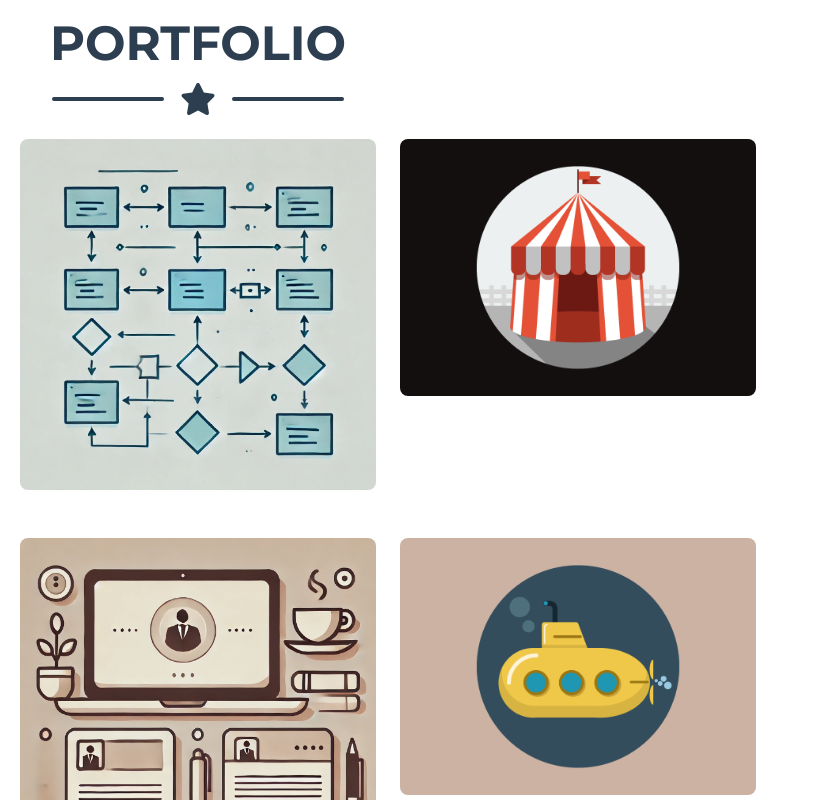
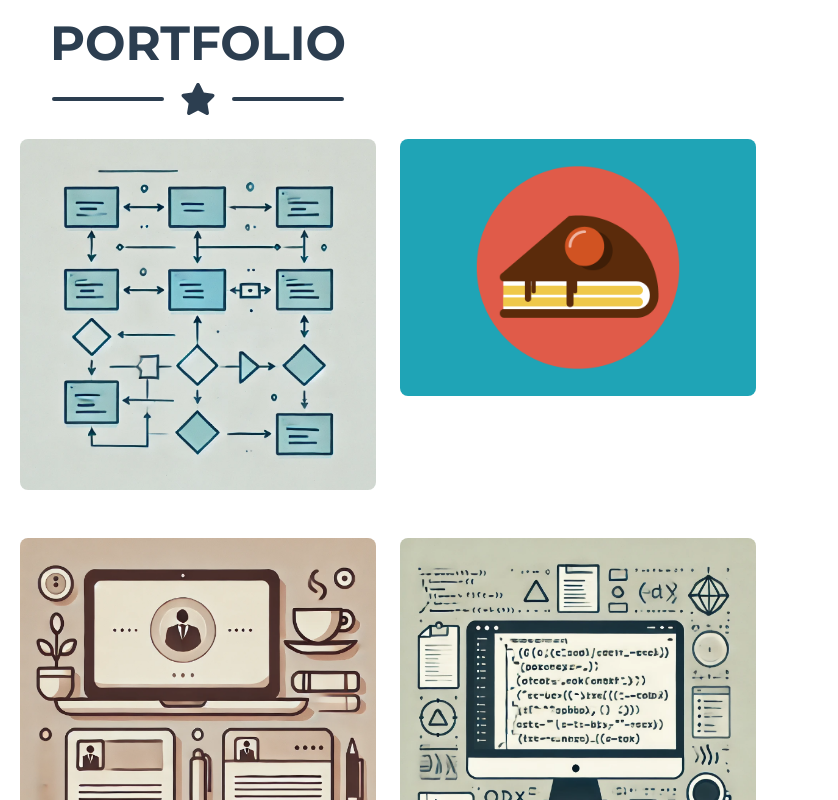
Before and after one commit to sj5black/sj5black, a plain HTML site: page index.html in a window 1280 px wide. Shown: the part 840-1640 px from the top of the page, 442-1280 px from the left. Drawn offline with nearby package versions, Linux system fonts and the light colour scheme.

Commit message:
change img

```diff
--- a/index.html
+++ b/index.html
@@ -95,7 +95,7 @@ opacity: 0.65;
                         <div class="portfolio-item-caption d-flex align-items-center justify-content-center h-100 w-100">
                             <div class="portfolio-item-caption-content text-center text-white"><svg class="svg-inline--fa fa-plus fa-3x" aria-hidden="true" focusable="false" data-prefix="fas" data-icon="plus" role="img" xmlns="http://www.w3.org/2000/svg" viewBox="0 0 448 512" data-fa-i2svg=""><path fill="currentColor" d="M240 80c0-17.7-14.3-32-32-32s-32 14.3-32 32V224H32c-17.7 0-32 14.3-32 32s14.3 32 32 32H176V432c0 17.7 14.3 32 32 32s32-14.3 32-32V288H384c17.7 0 32-14.3 32-32s-14.3-32-32-32H240V80z"></path></svg><!-- <i class="fas fa-plus fa-3x"></i> Font Awesome fontawesome.com --></div>
                         </div>
-                        <img class="img-fluid" src="assets/img/portfolio/circus.png" alt="...">
+                        <img class="img-fluid" src="assets/img/portfolio/cake.png" alt="...">
                     </div>
                 </div>
                 <!-- Portfolio Item 4-->
@@ -122,7 +122,7 @@ opacity: 0.65;
                         <div class="portfolio-item-caption d-flex align-items-center justify-content-center h-100 w-100">
                             <div class="portfolio-item-caption-content text-center text-white"><svg class="svg-inline--fa fa-plus fa-3x" aria-hidden="true" focusable="false" data-prefix="fas" data-icon="plus" role="img" xmlns="http://www.w3.org/2000/svg" viewBox="0 0 448 512" data-fa-i2svg=""><path fill="currentColor" d="M240 80c0-17.7-14.3-32-32-32s-32 14.3-32 32V224H32c-17.7 0-32 14.3-32 32s14.3 32 32 32H176V432c0 17.7 14.3 32 32 32s32-14.3 32-32V288H384c17.7 0 32-14.3 32-32s-14.3-32-32-32H240V80z"></path></svg><!-- <i class="fas fa-plus fa-3x"></i> Font Awesome fontawesome.com --></div>
                         </div>
-                        <img class="img-fluid" src="assets/img/portfolio/submarine.png" alt="...">
+                        <img class="img-fluid" src="assets/img/portfolio/PCCP.png" alt="...">
                     </div>
                 </div>
             </div>
@@ -348,7 +348,7 @@ opacity: 0.65;
                                 </div>
                                 <!-- Portfolio Modal - Image-->
                                 <a href="https://school.programmers.co.kr/" target="_blank">
-                                    <img class="img-fluid rounded mb-5" src="assets/img/portfolio/circus.png" alt="...">
+                                    <img class="img-fluid rounded mb-5" src="assets/img/portfolio/cake.png" alt="...">
                                 </a>
                                 <!-- Portfolio Modal - Text-->
                                 <p class="mb-4">Lorem ipsum dolor sit amet, consectetur adipisicing elit. Mollitia neque assumenda ipsam nihil, molestias magnam, recusandae quos quis inventore quisquam velit asperiores, vitae? Reprehenderit soluta, eos quod consequuntur itaque. Nam.</p>
@@ -449,7 +449,7 @@ opacity: 0.65;
                                     <div class="divider-custom-line"></div>
                                 </div>
                                 <!-- Portfolio Modal - Image-->
-                                <img class="img-fluid rounded mb-5" src="assets/img/portfolio/submarine.png" alt="...">
+                                <img class="img-fluid rounded mb-5" src="assets/img/portfolio/PCCP.png" alt="...">
                                 <!-- Portfolio Modal - Text-->
                                 <p class="mb-4">Lorem ipsum dolor sit amet, consectetur adipisicing elit. Mollitia neque assumenda ipsam nihil, molestias magnam, recusandae quos quis inventore quisquam velit asperiores, vitae? Reprehenderit soluta, eos quod consequuntur itaque. Nam.</p>
                                 <button class="btn btn-primary" data-bs-dismiss="modal">
```
Also changed, not shown: assets/img/portfolio/PCCP.png (added).
